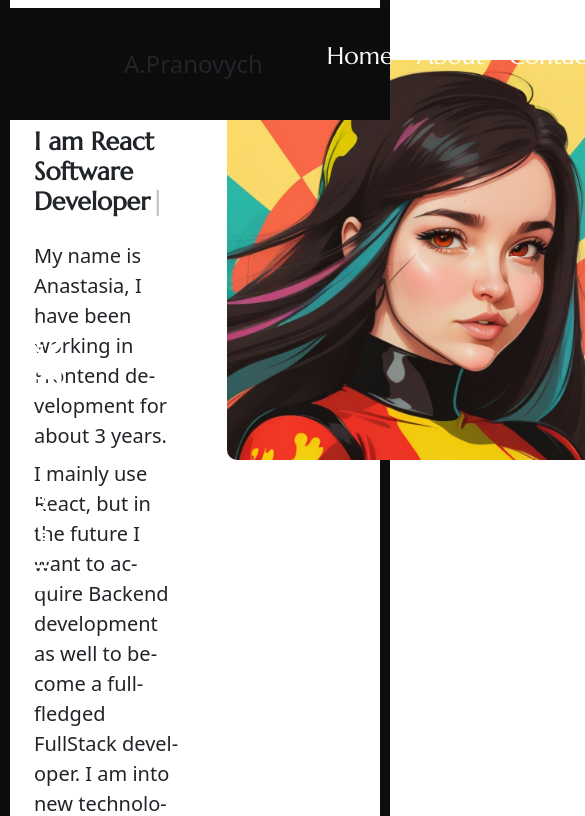
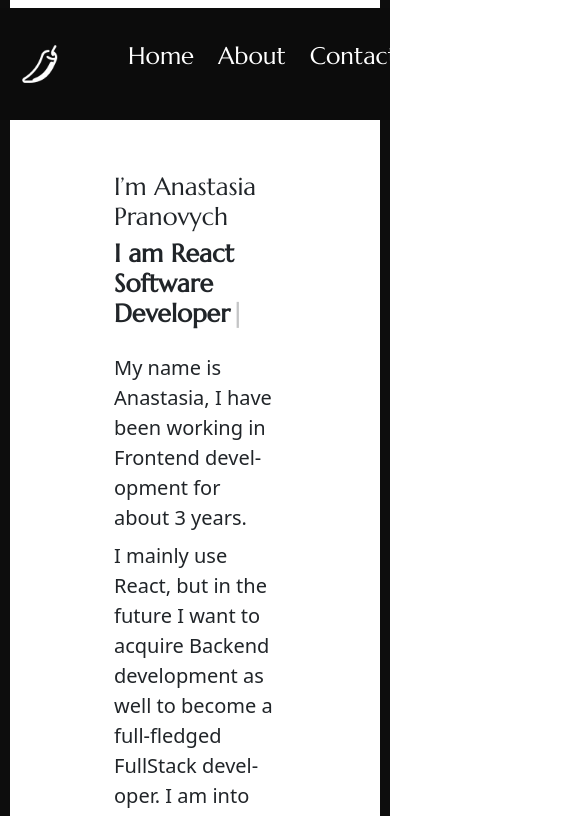
Before and after one commit to InspirationAndMotivation/inspirationandmotivation.github.io, a React (Create React App) app: page / in a window 390 px wide. Shown: the top 816 px of the page, 585 px wide, since content can reach past the window. Built offline with nearby package versions, Linux system fonts and the light colour scheme; the HTML template or start-up script is replaced by a standard one.

Commit message:
Styling fixes + adding some responsivity

```diff
--- a/src/header/index.js
+++ b/src/header/index.js
@@ -1,14 +1,12 @@
 import React, { useState } from 'react';
 import './style.css';
 import { Link } from 'react-router-dom';
-import { logotext } from '../mockedData';
 
 const Headermain = () => {
   const [isActive, setActive] = useState('false');
 
   const handleToggle = () => {
     setActive(!isActive);
-    document.body.classList.toggle('ovhidden');
   };
 
   return (
@@ -16,7 +14,7 @@ const Headermain = () => {
       <header className="fixed-top site__header">
         <div className="d-flex align-items-center justify-content-between">
           <Link className="navbar-brand nav_ac p-3" to="/">
-            {logotext}
+            <div className="logo"></div>
           </Link>
           <div className="menu__container p-3">
             <ul className="menu">
--- a/src/header/style.css
+++ b/src/header/style.css
@@ -1,6 +1,6 @@
 .site__header {
   top: 0.5rem;
-  padding-inline: 6.75rem;
+  padding-inline: calc(15% - 60px);
   font-size: 1.5rem;
   background-color: var(--bg-color);
 }
@@ -89,3 +89,40 @@
 .menu .menu_item > a:hover {
   color: var(--text-color-3);
 }
+
+.logo {
+  background-image: url('../assets/images/pepper.png');
+  width: 4rem;
+  height: 4rem;
+}
+
+.logo:hover {
+  background-image: url('../assets/images/red-pepper.png');
+  animation: shaking 0.45s infinite;
+}
+
+@keyframes shaking {
+  0% {
+    transform: rotate(0deg);
+  }
+  25% {
+    transform: rotate(10deg);
+  }
+  50% {
+    transform: rotate(0eg);
+  }
+  75% {
+    transform: rotate(-10deg);
+  }
+  100% {
+    transform: rotate(0deg);
+  }
+}
+
+@media (max-width: 768px) {
+  .logo {
+    width: 3rem;
+    height: 3rem;
+    background-size: contain;
+  }
+}
--- a/src/index.css
+++ b/src/index.css
@@ -15,9 +15,10 @@ body {
 
 body {
   margin: 0;
+  padding-inline: 5rem;
   height: 100%;
   overflow-x: hidden;
-  overflow-y: visible;
+  overflow-y: hidden;
   background-color: var(--bg-color);
   color: var(--text-color);
   font-family: 'Raleway', sans-serif;
@@ -51,10 +52,6 @@ p {
   hyphens: auto;
 }
 
-.ovhidden {
-  overflow: hidden;
-}
-
 code {
   font-family: source-code-pro, Menlo, Monaco, Consolas, 'Courier New',
     monospace;
@@ -67,3 +64,9 @@ code {
 .color_sec {
   color: var(--secondary-color);
 }
+
+@media (max-width: 1400px) {
+  body {
+    overflow-y: scroll;
+  }
+}
--- a/src/mockedData.js
+++ b/src/mockedData.js
@@ -1,4 +1,3 @@
-const logotext = 'A.Pranovych';
 const meta = {
   title: 'Anastasia Pranovych',
   description: 'Anastasia Pranovych, Frontend React Developer',
@@ -71,12 +70,4 @@ const socialprofils = {
   github: 'https://github.com/InspirationAndMotivation',
   linkedin: 'https://www.linkedin.com/in/anastasia-pranovych',
 };
-export {
-  meta,
-  worktimeline,
-  skills,
-  introdata,
-  contactConfig,
-  socialprofils,
-  logotext,
-};
+export { meta, worktimeline, skills, introdata, contactConfig, socialprofils };
--- a/src/pages/about/index.js
+++ b/src/pages/about/index.js
@@ -13,7 +13,7 @@ export const About = () => {
           <title> About | {meta.title}</title>
           <meta name="description" content={meta.description} />
         </Helmet>
-        <Row className="mb-5 mt-3 pt-md-3">
+        <Row className="mb-3 mt-3 pt-md-3">
           <Col lg="8">
             <h1 className="display-4 mb-4">About me</h1>
             <hr className="t_border my-4 ml-0 text-left" />
--- a/src/pages/about/style.css
+++ b/src/pages/about/style.css
@@ -3,7 +3,7 @@
 }
 
 .sec_sp {
-  margin-bottom: 2rem;
+  margin-bottom: 1rem;
   font-size: 14px;
 }
 
@@ -19,7 +19,7 @@
 .progress-title {
   font-size: 14px;
   font-weight: 700;
-  margin: 15px 0 20px;
+  margin: 5px 0 40px;
   font-family: 'Raleway';
 }
 
@@ -28,7 +28,7 @@
   background: var(--secondary);
   border-radius: 0;
   box-shadow: none;
-  margin-bottom: 30px;
+  margin-bottom: 20px;
   overflow: visible;
 }
 
@@ -42,7 +42,7 @@
 
 .progress .progress-value {
   position: absolute;
-  top: -30px;
+  top: -25px;
   right: 8px;
   font-size: 14px;
   font-weight: bold;
@@ -100,3 +100,9 @@
     transform: translateZ(0);
   }
 }
+
+@media (max-width: 768px) {
+  .about_page {
+    margin-top: 7rem;
+  }
+}
--- a/src/pages/contact/index.js
+++ b/src/pages/contact/index.js
@@ -14,7 +14,7 @@ export const ContactMe = () => {
           <title>{meta.title} | Contact</title>
           <meta name="description" content={meta.description} />
         </Helmet>
-        <Row className="mb-5 mt-3 pt-md-3">
+        <Row className="mb-3 mt-3 pt-md-3">
           <Col lg="8">
             <h1 className="display-4 mb-4">Contact Me</h1>
             <hr className="t_border my-4 ml-0 text-left" />
@@ -22,7 +22,7 @@ export const ContactMe = () => {
         </Row>
         <Row className="sec_sp w-100">
           <Col lg="5" className="mb-5 w-100">
-            <h3 className="color_sec py-4">Get in touch</h3>
+            <h3 className="color_sec pb-4">Get in touch</h3>
             <div>
               <div className="text">
                 <strong>Email: </strong>{' '}
--- a/src/pages/contact/style.css
+++ b/src/pages/contact/style.css
@@ -5,3 +5,9 @@
 .text {
   font-size: 20px;
 }
+
+@media (max-width: 768px) {
+  .contact_page {
+    margin-top: 7rem;
+  }
+}
--- a/src/pages/home/index.js
+++ b/src/pages/home/index.js
@@ -17,7 +17,7 @@ export const Home = () => {
         </Helmet>
         <div className="intro_sec d-block d-lg-flex align-items-center ">
           <div className="text order-2 order-lg-1 h-100 d-lg-flex justify-content-center">
-            <div className="align-self-center d-flex flex-row justify-content-around w-100">
+            <div className="home_page align-self-center d-flex justify-content-around w-100">
               <div className="intro mx-4">
                 <h2 className="mb-1x">{introdata.title}</h2>
                 <h1 className="fluidz-48 mb-4">
--- a/src/pages/home/style.css
+++ b/src/pages/home/style.css
@@ -7,10 +7,15 @@ section {
   transition: all 0.5s ease-in;
 }
 
+.home_page {
+  flex-direction: row;
+}
+
 .main_picture {
   width: 25rem;
   height: 25rem;
   border-radius: 10px;
+  margin-block: 1rem;
 }
 
 .who_am_I {
@@ -185,3 +190,26 @@ section {
 .intro_sec .h_bg-image {
   filter: saturate(0.5);
 }
+
+@media (max-width: 768px) {
+  .intro_sec {
+    margin-top: 7rem;
+  }
+  .home_page {
+    flex-direction: column;
+    margin-top: 1rem;
+  }
+}
+
+@media (max-width: 1100px) {
+  .home_page {
+    margin-top: 4rem;
+  }
+}
+
+@media (max-width: 1400px) {
+  .intro_btn-action {
+    display: flex;
+    flex-direction: row;
+  }
+}
```
Also changed, not shown: src/assets/images/pepper.png (added), src/assets/images/red-pepper.png (added).
